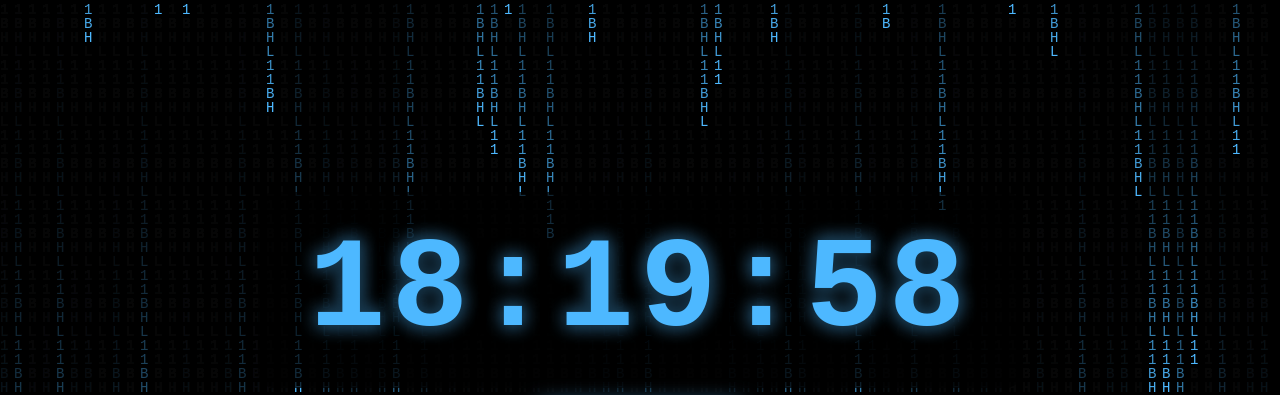
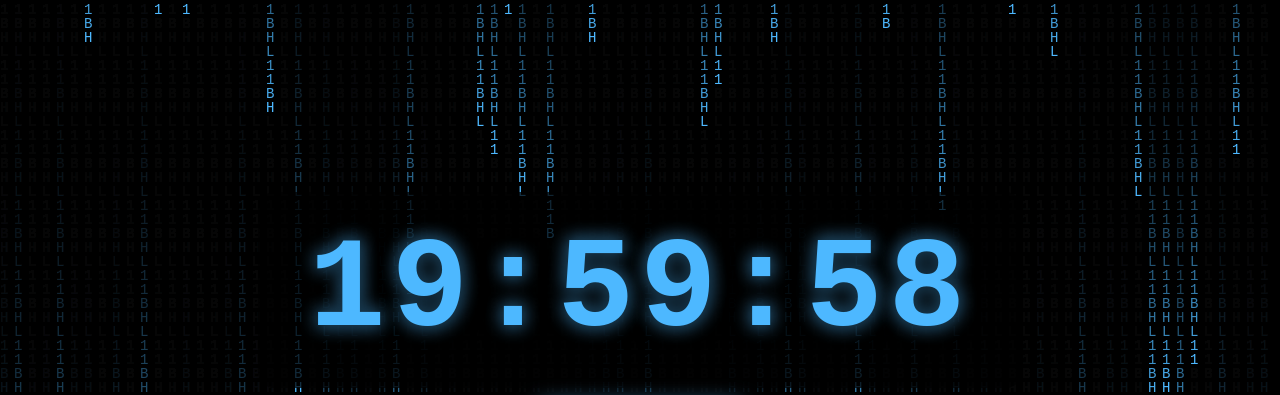
Before and after one commit to CtrlAltWinxx/Zegar, a plain HTML site: page index.html in a window 1280 px wide. Both pictures are taken after a click on the button "START". Shown: the top 395 px of the page. Drawn offline with Linux system fonts and the light colour scheme.

Commit message:
Update index.html

```diff
--- a/index.html
+++ b/index.html
@@ -169,7 +169,7 @@
         logo.style.opacity = "1";
       }, 150);
 
-      let remaining = 20 * 55 * 60;
+      let remaining = 20 * 60 * 60;
 
       timerInterval = setInterval(() => {
         remaining--;
```
